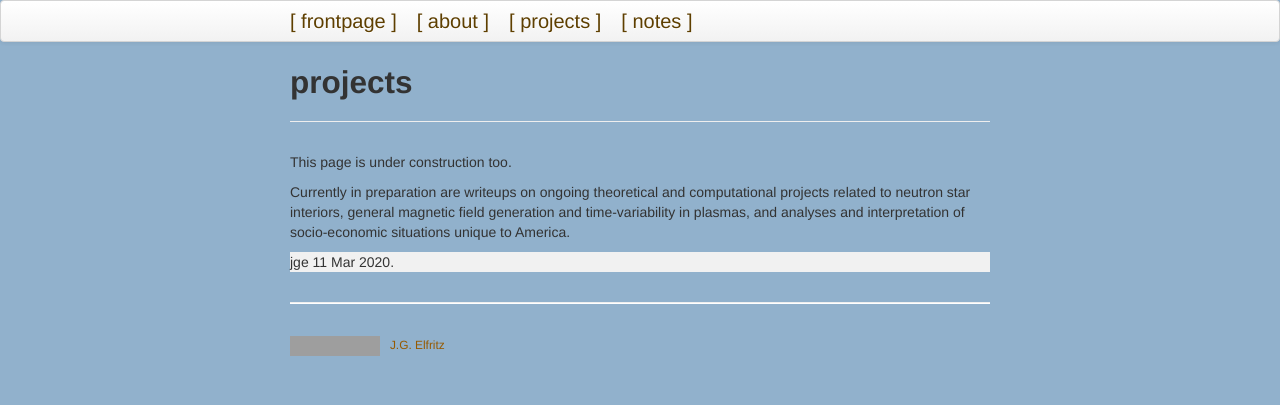
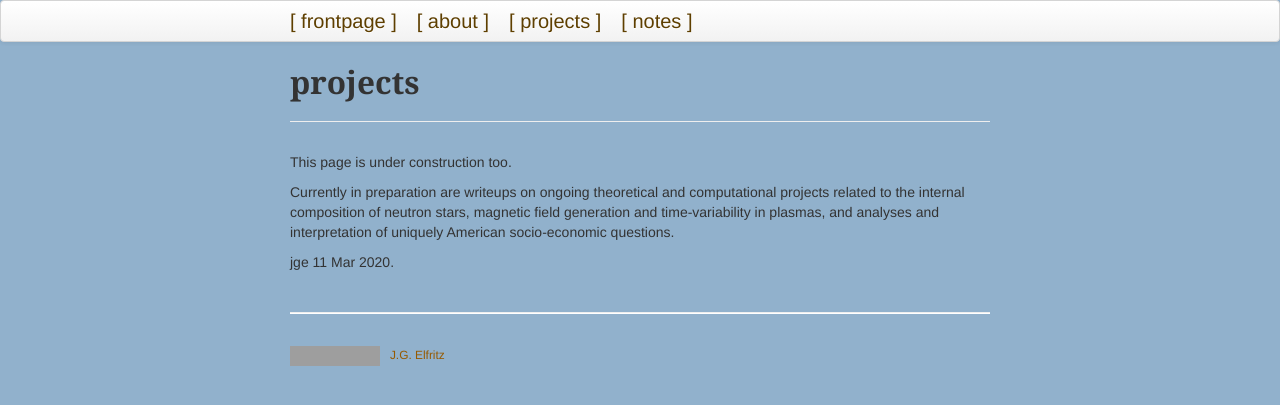
Before and after one commit to justinelfritz/justinelfritz.github.io, a Jekyll site: the page built from pages/projects.md, in a window 1280 px wide. Shown: the top 405 px of the page. Built offline with Jekyll 4.4.1, drawn with Linux system fonts in a browser that asks for light colours; grey boxes are pictures that could not be loaded.

Commit message:
changed header fonts to Georgia from inherit in bootstrap.css, content adds to proj and index.md

```diff
--- a/pages/projects.md
+++ b/pages/projects.md
@@ -6,8 +6,6 @@ description: collection point for overviews of individual projects
 
 This page is under construction too.
 
-Currently in preparation are writeups on ongoing theoretical and computational projects related to neutron star interiors, general magnetic field generation and time-variability in plasmas, and analyses and interpretation of socio-economic situations unique to America.
+Currently in preparation are writeups on ongoing theoretical and computational projects related to the internal composition of neutron stars, magnetic field generation and time-variability in plasmas, and analyses and interpretation of uniquely American socio-economic questions.
 
-<div style="background-color:#f1f1f1">
-    jge 11 Mar 2020.
-</div>
+jge 11 Mar 2020.
```
Also changed, not shown: index.md (+1 -1 lines), assets/themes/twitter/bootstrap/css/bootstrap.2.2.2.min.css.
